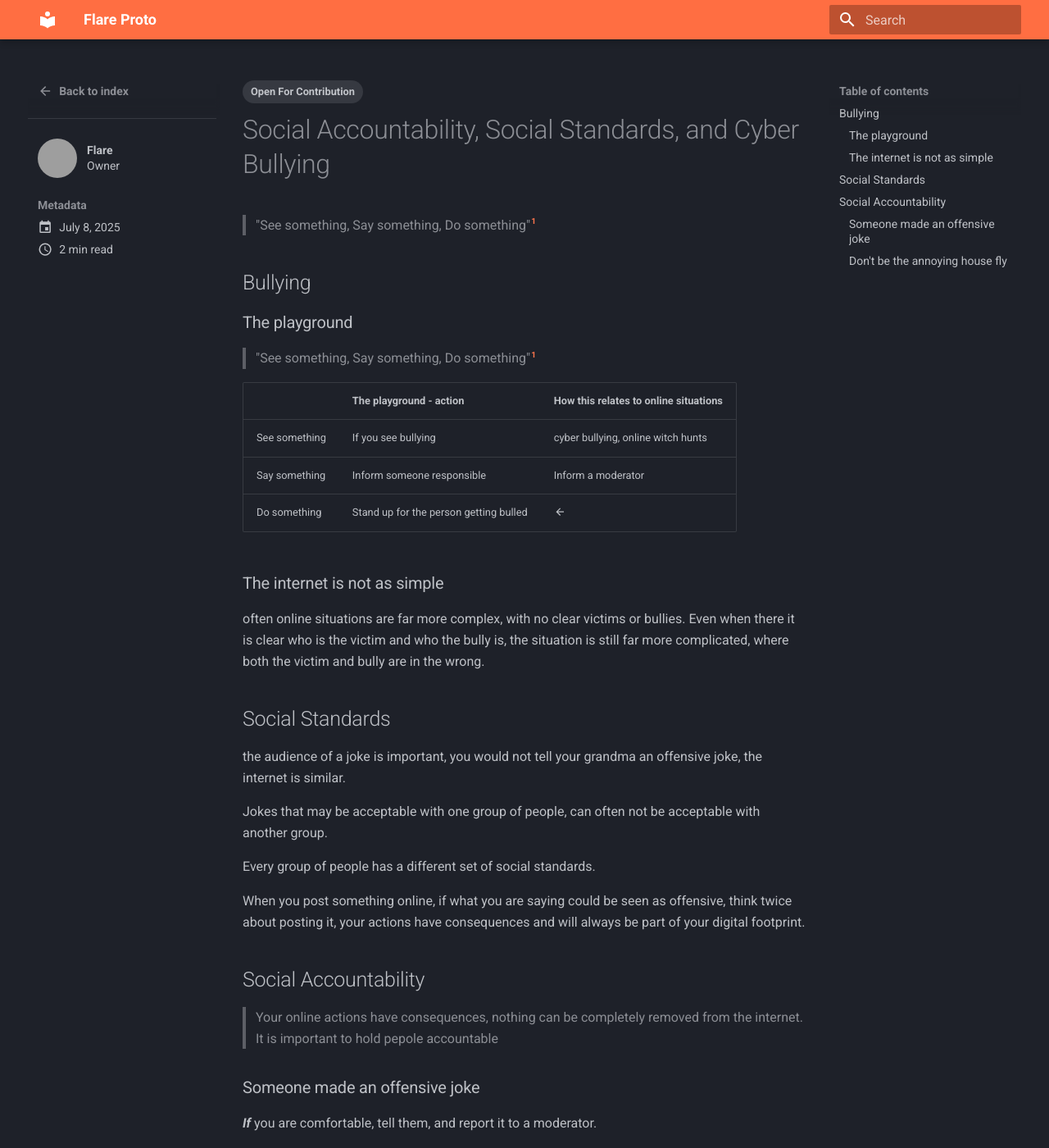
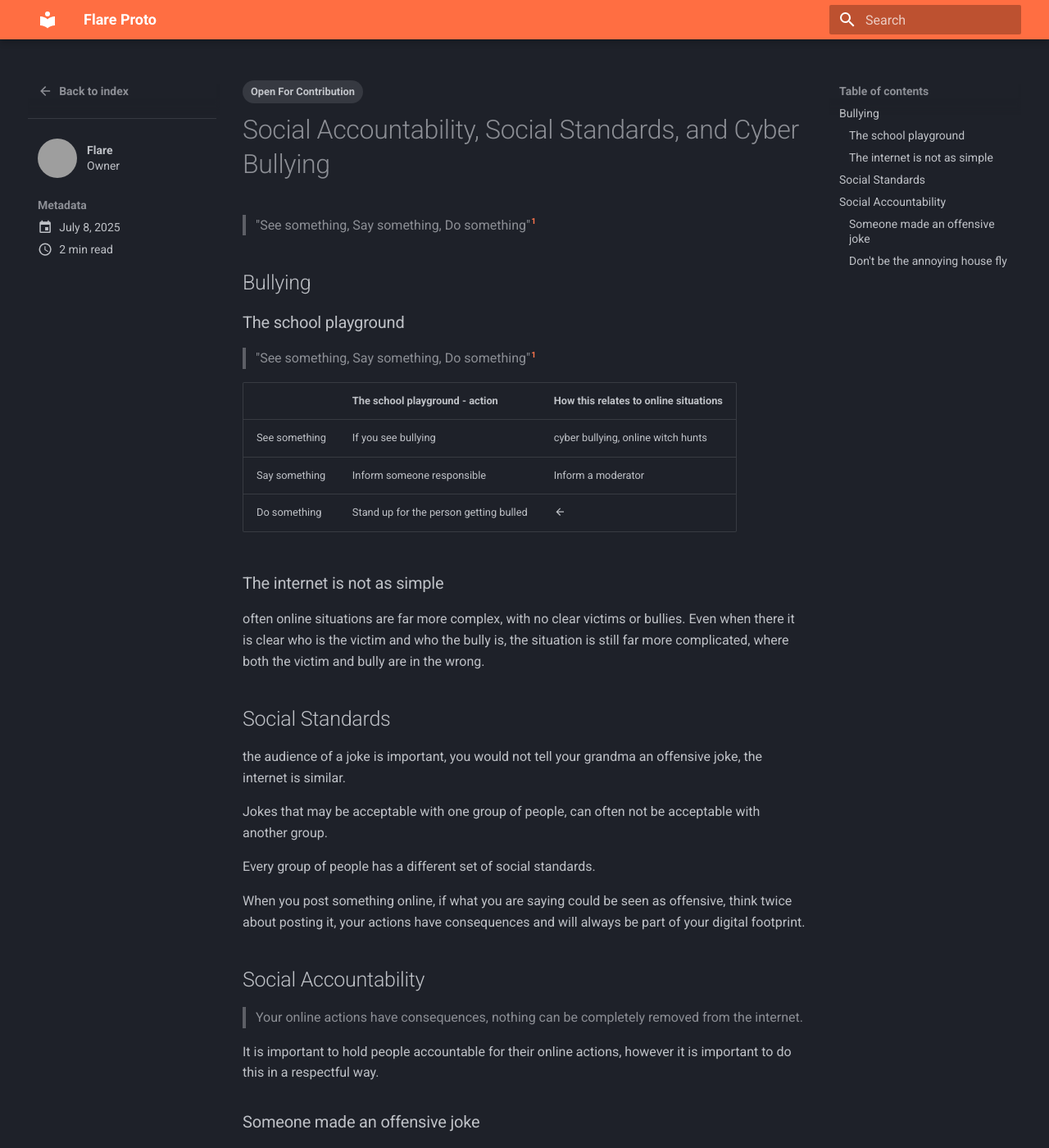
Before and after one commit to flare-proto/flare-proto.github.io, an MkDocs documentation site: the page built from docs/blog/posts/socialAccountability.md, in a window 1280 px wide and 1400 px high. Shown: the whole window at 82% size. Built offline with MkDocs 1.6.1 and Material for MkDocs 9.7.7, drawn with Linux system fonts in a browser that asks for light colours; comment, search, counter and statistics services are not loaded; grey boxes are pictures that could not be loaded.

Commit message:
Accountability

```diff
--- a/docs/blog/posts/socialAccountability.md
+++ b/docs/blog/posts/socialAccountability.md
@@ -8,10 +8,10 @@ tags:
 > "See something, Say something, Do something"[^1]
 <!-- more -->
 ## Bullying
-### The playground
+### The school playground
 > "See something, Say something, Do something"[^1]
 
-|               |        The playground - action         | How this relates to online situations |
+|               |     The school playground - action     | How this relates to online situations |
 | ------------- | -------------------------------------- | ------------------------------------- |
 | See something | If you see bullying                    | cyber bullying, online witch hunts
 | Say something | Inform someone responsible             | Inform a moderator
@@ -32,7 +32,8 @@ When you post something online, if what you are saying could be seen as offensiv
 ## Social Accountability
 
 > Your online actions have consequences, nothing can be completely removed from the internet.
-It is important to hold pepole accountable
+
+It is important to hold people accountable for their online actions, however it is important to do this in a respectful way.
 
 ### Someone made an offensive joke
 ***If*** you are comfortable, tell them, and report it to a moderator.
```
